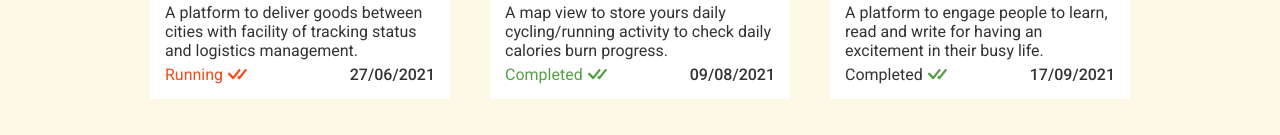
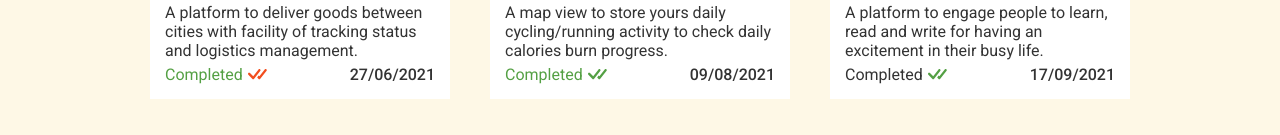
Before and after one commit to Rakeshsoni7296/My-Portfolio, a website built with Parcel: page index.html in a window 1280 px wide. Shown: the part 2241-2376 px from the top of the page. Built offline with nearby package versions, Linux system fonts and the light colour scheme.

Commit message:
Slight Change

```diff
--- a/index.html
+++ b/index.html
@@ -208,7 +208,7 @@
             <div class="project-description">A platform to deliver goods between cities with facility of tracking status and logistics management.</div>
             <div class="project-completion">
               <div class="complete-status">
-                <span class="run">Running</span>
+                <span class="done">Completed</span>
                 <span><img src="./static/icons/check.svg" alt="Check"></span>
               </div>
               <div class="date-comp">27/06/2021</div>
```
